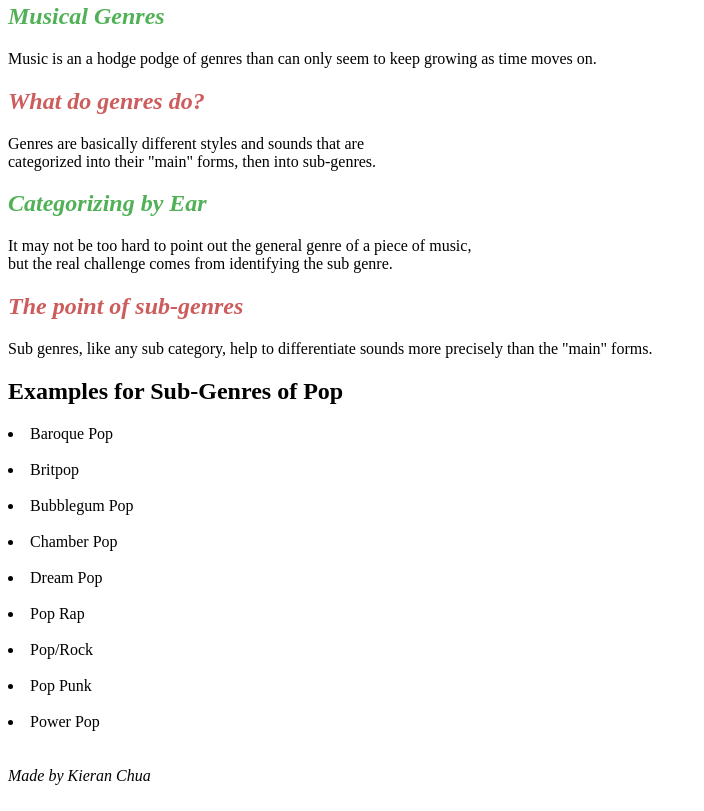
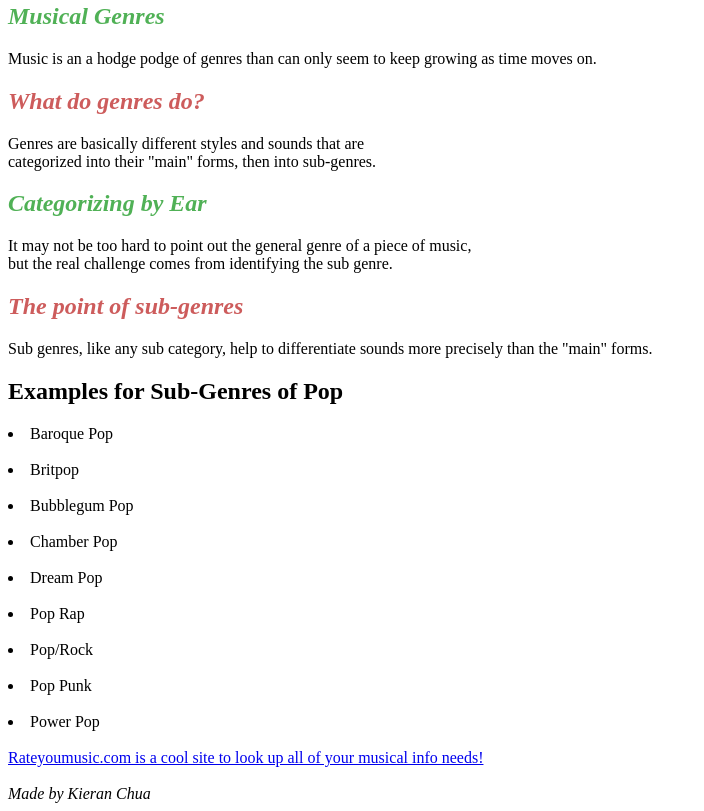
Before and after one commit to kchua2649/HTML-3, a plain HTML site: page index.html in a window 1280 px wide. Shown: the part 387-1198 px from the top of the page, without its empty margins (0-704 px from the left). Drawn offline with Linux system fonts and the light colour scheme.

Commit message:
Update index.html

```diff
--- a/index.html
+++ b/index.html
@@ -45,8 +45,8 @@
 		</aside>
 		</article>
 </div>
-
-
+		<br>
+		<a href="https://rateyourmusic.com/">Rateyoumusic.com is a cool site to look up all of your musical info needs!</a>
 
 		<br>
 		<br>
```
